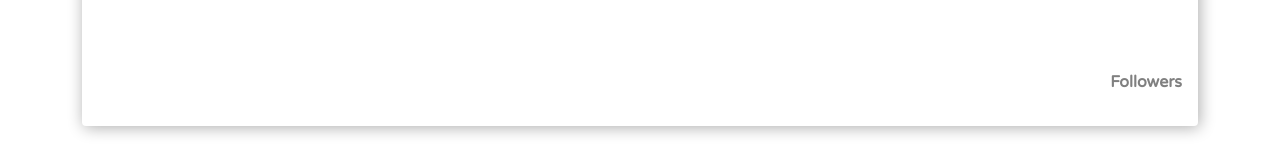
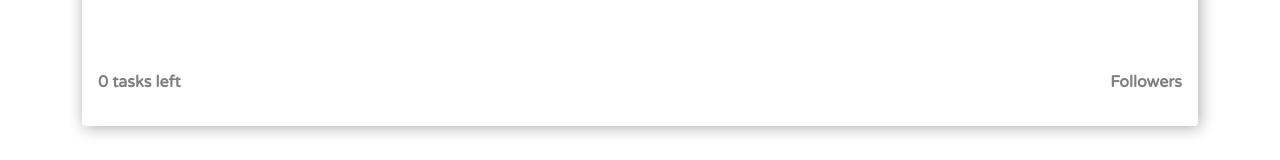
Before and after one commit to MariusCodeAcademy/type8-react-12-testing, a React (Create React App) app: page / in a window 1280 px wide. Shown: the part 632-792 px from the top of the page. Built offline with nearby package versions, Linux system fonts and the light colour scheme.

Commit message:
it shout render input

```diff
--- a/src/components/TodoFooter/TodoFooter.js
+++ b/src/components/TodoFooter/TodoFooter.js
@@ -5,7 +5,7 @@ import { Link } from 'react-router-dom';
 function TodoFooter({ numberOfIncompleteTasks }) {
   return (
     <div className='todo-footer'>
-      <p style={{ opacity: 0 }}>
+      <p style={{ opacity: 1 }}>
         {numberOfIncompleteTasks} {numberOfIncompleteTasks === 1 ? 'task' : 'tasks'} left
       </p>
       <Link to='/followers'>Followers</Link>
```
Also changed, not shown: 1 other file (tests, documents, lock files or other folders).
